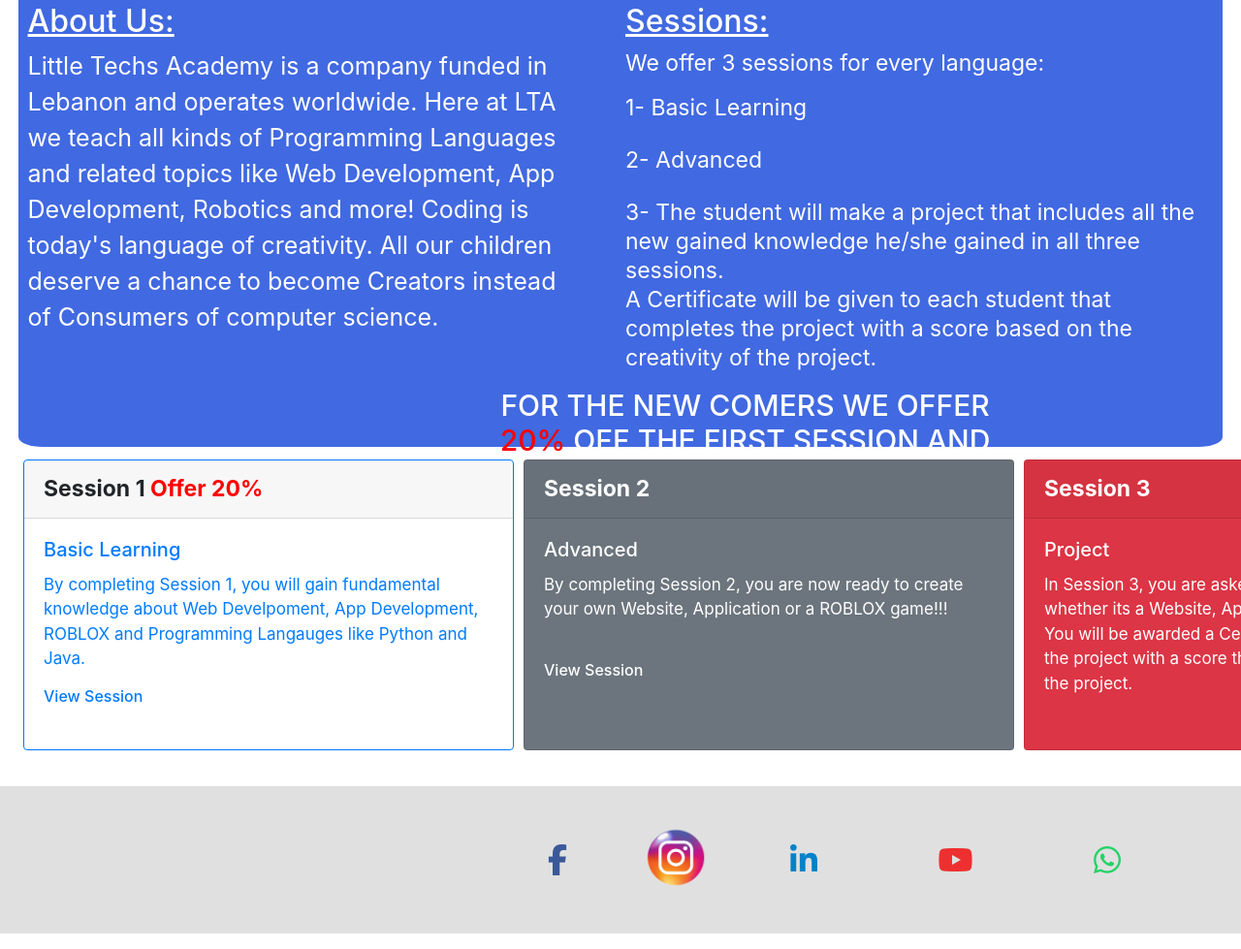
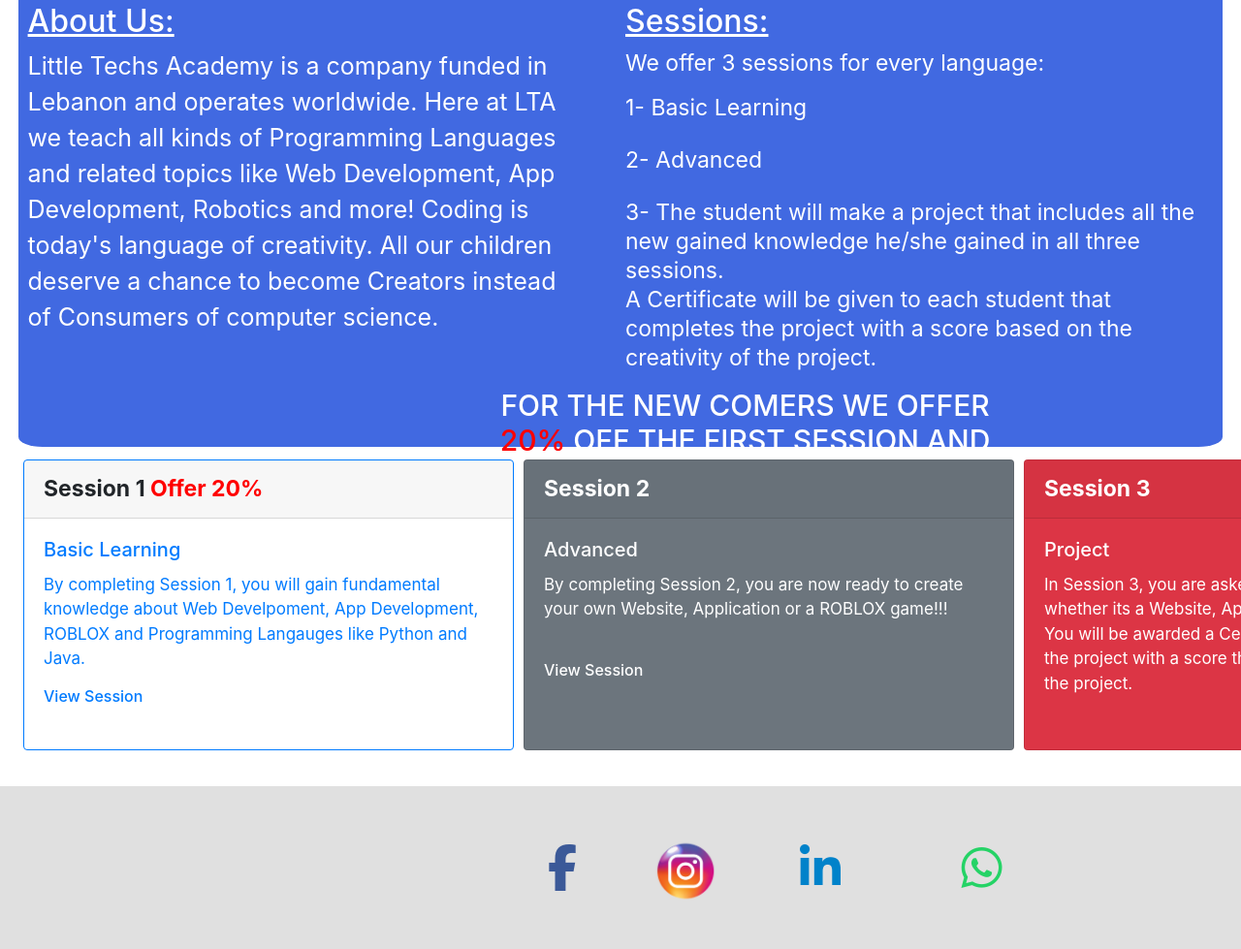
Before and after one commit to LittleTechsAcademy/Company, a plain HTML site: page index.html in a window 1280 px wide. Shown: the part 974-1953 px from the top of the page at 97% size. Drawn offline with nearby package versions, Linux system fonts and the light colour scheme.

Commit message:
Update index.html

```diff
--- a/index.html
+++ b/index.html
@@ -118,22 +118,22 @@
 
 <div class="socialMediaIcons">
         <!-- Facebook -->
-    <a href="https://www.facebook.com/profile.php?id=100093412746988&mibextid=ZbWKwL" target="_"><i id="icons" class="fab fa-facebook-f fa-2x" style="color: #3b5998;"></i></a>
+    <a href="https://www.facebook.com/profile.php?id=100093412746988&mibextid=ZbWKwL" target="_"><i id="icons" class="fab fa-facebook-f fa-3x" style="color: #3b5998;"></i></a>
 
     <!-- Twitter -->
-    <a href="#"><i id="icons" class="fab fa-twitter fa-2x" style="color: #55acee;" hidden></i></a>
+    <a href="#"><i id="icons" class="fab fa-twitter fa-3x" style="color: #55acee;" hidden></i></a>
 
     <!-- Instagram -->
     <a href="https://instagram.com/littletechsacademy2023?igshid=MzNlNGNkZWQ4Mg==" target="_"><img id="imgIcon" src="instagramIcon.png"></a>
 
     <!-- Linkedin -->
-    <i id="icons" class="fab fa-linkedin-in fa-2x" style="color: #0082ca; margin-left:20px"></i>
+    <a href="https://www.linkedin.com/in/little-techs-academy-b40b52279" target="_"><i id="icons" class="fab fa-linkedin-in fa-3x" style="color: #0082ca; margin-left:20px"></i></a>
 
     <!-- Youtube -->
-    <i id="icons" class="fab fa-youtube fa-2x" style="color: #ed302f;"></i>
+    <i id="icons" class="fab fa-youtube fa-3x" style="color: #ed302f;" hidden></i>
 
     <!-- Whatsapp -->
-    <i id="icons" class="fab fa-whatsapp fa-2x" style="color: #25d366;"></i>
+    <i id="icons" class="fab fa-whatsapp fa-3x" style="color: #25d366;"></i>
 </div>
 
 
```
